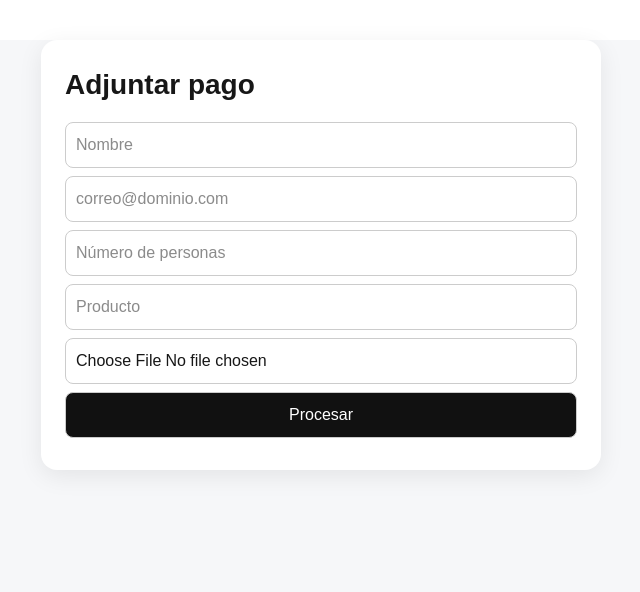
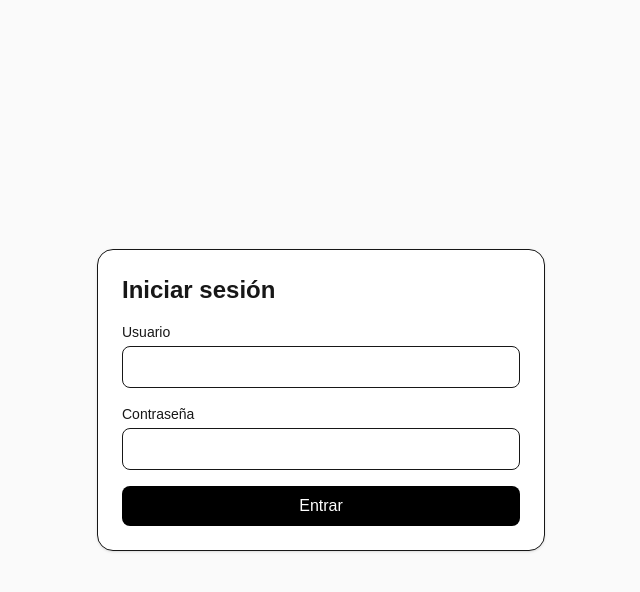
Before and after one commit to ctorresxz/YARBIS-frontend, a Next.js app: page /login in a window 1280 px wide. Shown: the top 592 px of the page, without its empty margins (319-959 px from the left). Built offline with nearby package versions, Linux system fonts and the light colour scheme.

Commit message:
feat(login): agregado proxy y página de login conectada al backend

```diff
--- a/app/login/page.tsx
+++ b/app/login/page.tsx
@@ -1,31 +1,90 @@
+// app/login/page.tsx
 "use client";
 
-export default function Home() {
-  async function onSubmit(e: React.FormEvent<HTMLFormElement>) {
+import { useState } from "react";
+import { useRouter } from "next/navigation";
+
+export default function LoginPage() {
+  const [user, setUser] = useState("");
+  const [pass, setPass] = useState("");
+  const [loading, setLoading] = useState(false);
+  const [err, setErr] = useState<string | null>(null);
+  const router = useRouter();
+
+  async function onSubmit(e: React.FormEvent) {
     e.preventDefault();
-    const f = new FormData(e.currentTarget);
-    const r = await fetch(`${process.env.NEXT_PUBLIC_API}/_adj/adjuntar`, {
-      method: "POST",
-      body: f,
-    });
-    alert(r.ok ? "Enviado ✅" : "Error ❌");
+    setErr(null);
+    setLoading(true);
+    try {
+      const fd = new FormData();
+      fd.append("usuario", user);     // <-- ajusta si tu backend usa otro nombre
+      fd.append("password", pass);
+
+      const res = await fetch("/api/login", {
+        method: "POST",
+        body: fd,
+        // El proxy está en el mismo dominio => no hace falta credentials aquí
+      });
+
+      if (!res.ok) {
+        const text = await res.text();
+        throw new Error(text || `HTTP ${res.status}`);
+      }
+
+      // Éxito: ve a tu página protegida o a /adjuntar
+      router.push("/adjuntar");
+    } catch (e: any) {
+      setErr(e.message ?? "Error de autenticación");
+    } finally {
+      setLoading(false);
+    }
   }
 
-  const box = { display:"block", width:"100%", padding:"10px", margin:"8px 0", border:"1px solid #ccc", borderRadius:8 } as const;
+  return (
+    <div className="min-h-screen flex items-center justify-center bg-neutral-50">
+      <form
+        onSubmit={onSubmit}
+        className="w-full max-w-md rounded-2xl border bg-white p-6 shadow-sm space-y-4"
+      >
+        <h1 className="text-2xl font-bold">Iniciar sesión</h1>
 
-  return (
-    <main style={{minHeight:"100vh", background:"#f6f7f9"}}>
-      <div style={{maxWidth:560, margin:"40px auto", background:"#fff", padding:24, borderRadius:16, boxShadow:"0 6px 24px rgba(0,0,0,.08)"}}>
-        <h1 style={{fontSize:28, fontWeight:800, marginBottom:16}}>Adjuntar pago</h1>
-        <form onSubmit={onSubmit}>
-          <input name="nombre" placeholder="Nombre" required style={box}/>
-          <input type="email" name="correo" placeholder="correo@dominio.com" style={box}/>
-          <input type="number" name="numero_personas" min={1} placeholder="Número de personas" required style={box}/>
-          <input name="producto" placeholder="Producto" required style={box}/>
-          <input type="file" name="file" accept="image/*,application/pdf" required style={box}/>
-          <button style={{...box, background:"#111", color:"#fff", cursor:"pointer"}}>Procesar</button>
-        </form>
-      </div>
-    </main>
+        <div>
+          <label className="block text-sm mb-1">Usuario</label>
+          <input
+            className="w-full rounded-lg border px-3 py-2 outline-none focus:ring"
+            value={user}
+            onChange={(e) => setUser(e.target.value)}
+            autoComplete="username"
+            required
+          />
+        </div>
+
+        <div>
+          <label className="block text-sm mb-1">Contraseña</label>
+          <input
+            type="password"
+            className="w-full rounded-lg border px-3 py-2 outline-none focus:ring"
+            value={pass}
+            onChange={(e) => setPass(e.target.value)}
+            autoComplete="current-password"
+            required
+          />
+        </div>
+
+        {err && (
+          <p className="text-sm text-red-600 bg-red-50 border border-red-200 rounded-md p-2">
+            {err}
+          </p>
+        )}
+
+        <button
+          className="w-full rounded-lg bg-black text-white py-2 disabled:opacity-60"
+          disabled={loading}
+          type="submit"
+        >
+          {loading ? "Ingresando..." : "Entrar"}
+        </button>
+      </form>
+    </div>
   );
 }
--- /dev/null
+++ b/app/login/routes.ts
@@ -0,0 +1,32 @@
+// app/api/login/route.ts
+import { NextResponse } from "next/server";
+
+export async function POST(req: Request) {
+  const API = process.env.NEXT_PUBLIC_API!;
+  const form = await req.formData();
+
+  // Ajusta nombres si tu backend usa otros (username/password, etc.)
+  const upstreamRes = await fetch(`${API}/_auth/login`, {
+    method: "POST",
+    headers: { "Content-Type": "application/x-www-form-urlencoded" },
+    body: new URLSearchParams({
+      usuario: String(form.get("usuario") ?? ""),
+      password: String(form.get("password") ?? ""),
+    }),
+    // Si tu backend emite cookie de sesión, la capturamos abajo
+    // (no hace falta credentials aquí: esto corre en server)
+  });
+
+  const bodyText = await upstreamRes.text();
+
+  // Propaga cookies de sesión (si las hay)
+  const res = new NextResponse(bodyText, { status: upstreamRes.status });
+  const setCookie = upstreamRes.headers.get("set-cookie");
+  if (setCookie) res.headers.set("set-cookie", setCookie);
+
+  // Opcional: replica content-type si es HTML/JSON
+  const ct = upstreamRes.headers.get("content-type");
+  if (ct) res.headers.set("content-type", ct);
+
+  return res;
+}
```
